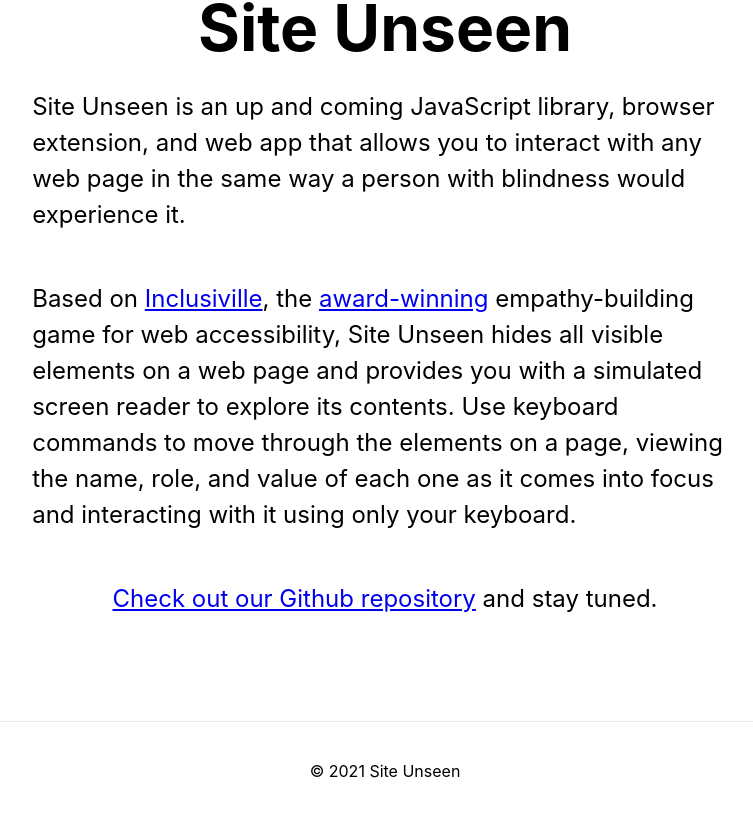
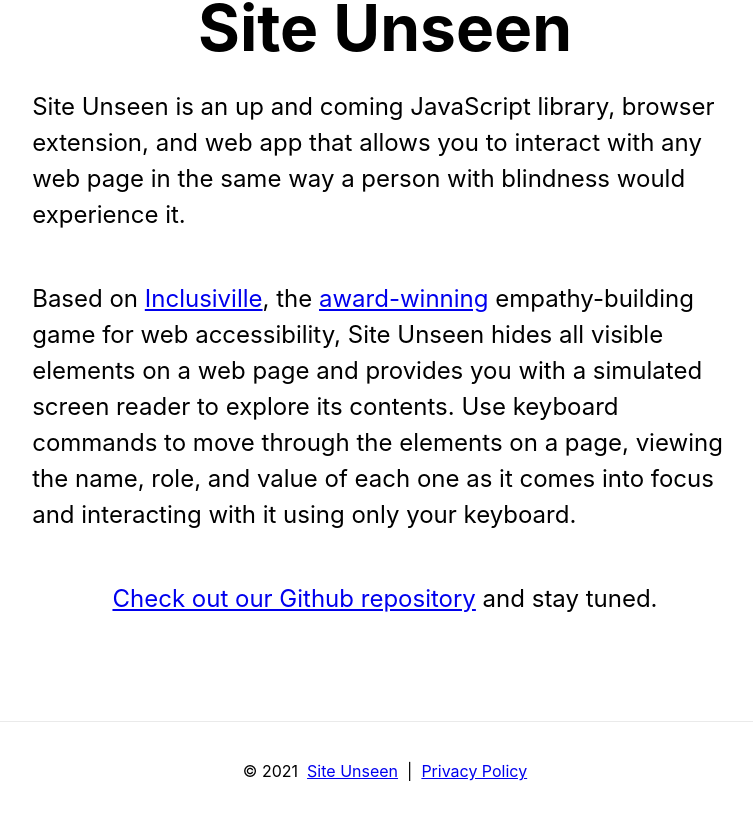
Before and after one commit to simonminer/site-unseen-website, a Next.js app: page / in a window 1280 px wide. Shown: the part 389-1208 px from the top of the page, without its empty margins (255-1008 px from the left). Built offline with nearby package versions, Linux system fonts and the light colour scheme.

Commit message:
Update footer and add it to each page

```diff
--- a/pages/index.js
+++ b/pages/index.js
@@ -31,7 +31,8 @@
       </main>
 
       <footer className={styles.footer}>
-          &copy; {`${new Date().getFullYear()}`} Site Unseen
+          &copy; {`${new Date().getFullYear()}`} &nbsp; <Link href="/">Site Unseen</Link> &nbsp; | &nbsp;
+          <Link href="./privacy">Privacy Policy</Link>
       </footer>
     </div>
   )
--- a/pages/privacy.js
+++ b/pages/privacy.js
@@ -27,7 +27,8 @@
       </main>
 
       <footer className={styles.footer}>
-          &copy; {`${new Date().getFullYear()}`} Site Unseen
+          &copy; {`${new Date().getFullYear()}`} &nbsp; <Link href="/">Site Unseen</Link> &nbsp; | &nbsp;
+          <Link href="./privacy">Privacy Policy</Link>
       </footer>
     </div>
   )
--- a/styles/Home.module.css
+++ b/styles/Home.module.css
@@ -32,7 +32,6 @@
   display: flex;
   justify-content: center;
   align-items: center;
-  flex-grow: 1;
 }
 
 .title a {
```
